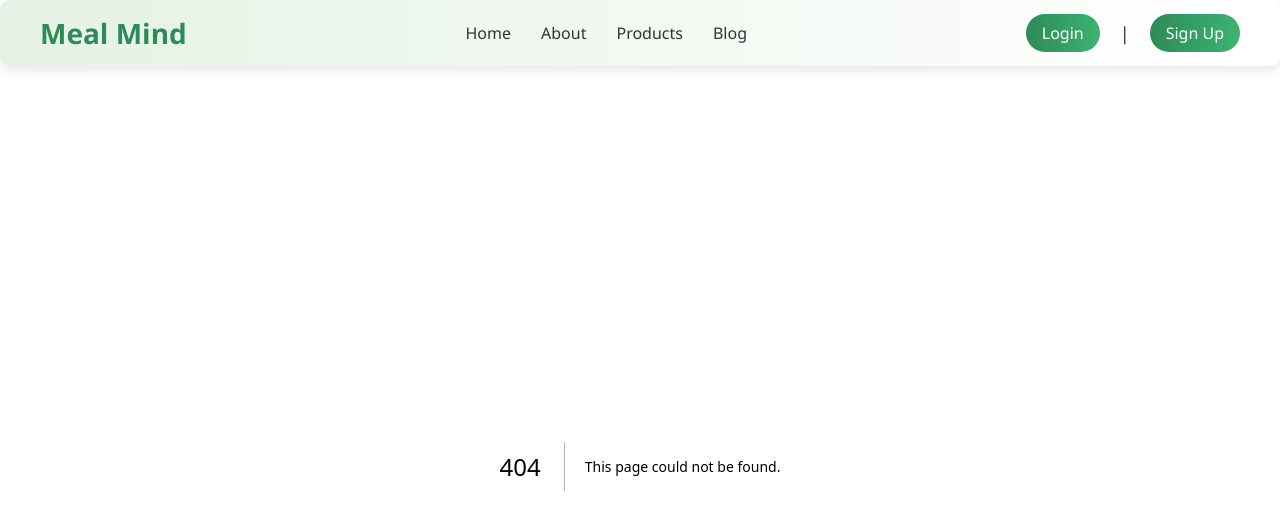
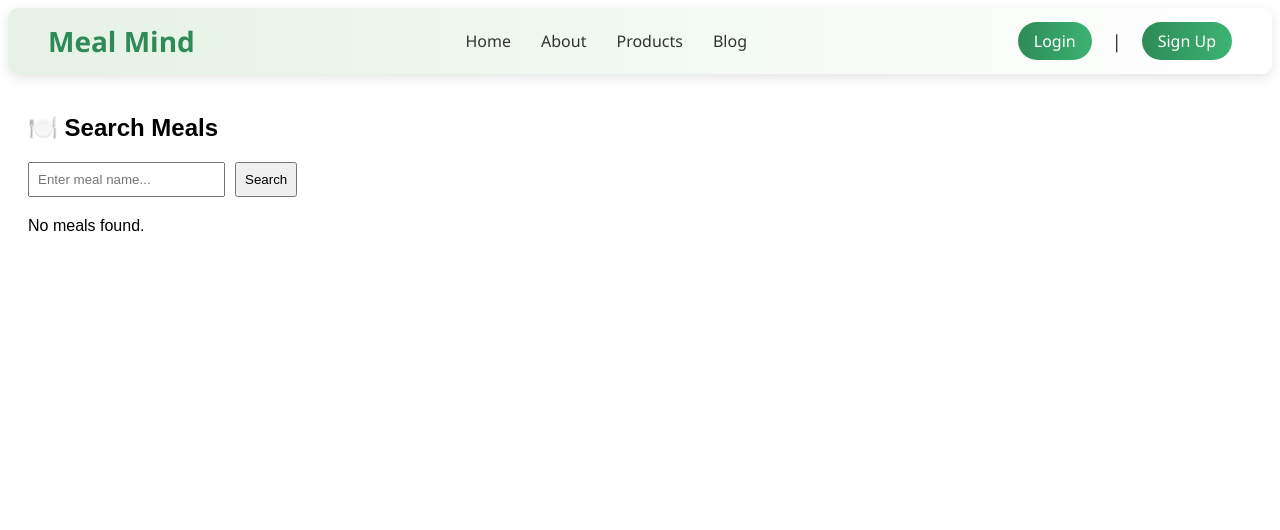
Before and after one commit to deepanshu-sharma425/meal-mind, a Next.js app: page /Blog in a window 1280 px wide. Before the commit this address had no page. Shown: the top 530 px of the page. Built offline with nearby package versions, Linux system fonts and the light colour scheme.

Commit message:
tested new api

```diff
--- /dev/null
+++ b/app/Blog/page.jsx
@@ -0,0 +1,58 @@
+'use client';
+import React, { useState } from "react";
+
+const Ap = () => {
+  const [searchTerm, setSearchTerm] = useState("");
+  const [meals, setMeals] = useState([]);
+
+  const handleSearch = async () => {
+    if (!searchTerm) return alert("Please enter a search term");
+
+    try {
+      const response = await fetch(
+        `https://www.themealdb.com/api/json/v1/1/search.php?s=${searchTerm}`
+      );
+      const data = await response.json();
+      setMeals(data.meals || []); // handle no results
+    } catch (error) {
+      console.error("Error fetching meals:", error);
+    }
+  };
+  // the number of things that were there in the people was a bugger there
+
+  return (
+    <div style={{ padding: "20px", fontFamily: "Arial" }}>
+      <h2>🍽️ Search Meals</h2>
+
+      <input
+        type="text"
+        placeholder="Enter meal name..."
+        value={searchTerm}
+        onChange={(e) => setSearchTerm(e.target.value)}
+        style={{ padding: "8px", marginRight: "10px" }}
+      />
+
+      <button onClick={handleSearch} style={{ padding: "8px" }}>
+        Search
+      </button>
+
+      <div style={{ marginTop: "20px" }}>
+        {meals.length === 0 && <p>No meals found.</p>}
+
+        {meals.map((meal) => (
+          <div key={meal.idMeal} style={{ marginBottom: "20px" }}>
+            <h3>{meal.strMeal}</h3>
+            <img
+              src={meal.strMealThumb}
+              alt={meal.strMeal}
+              style={{ width: "200px", borderRadius: "10px" }}
+            />
+            <p>{meal.strArea} | {meal.strCategory}</p>
+          </div>
+        ))}
+      </div>
+    </div>
+  );
+};
+
+export default Ap;
--- a/app/components/navbar.jsx
+++ b/app/components/navbar.jsx
@@ -12,7 +12,7 @@ const Navbar = () => {
         <li><Link href="/home">Home</Link></li>
         <li><Link href="/About">About</Link></li>
         <li><Link href="/products">Products</Link></li>
-        <li><Link href="/blog">Blog </Link></li>
+        <li><Link href="/Blog">Blog </Link></li>
       </ul>
       <div className="navbar-login">
         <Link href="/login">Login</Link>
```
